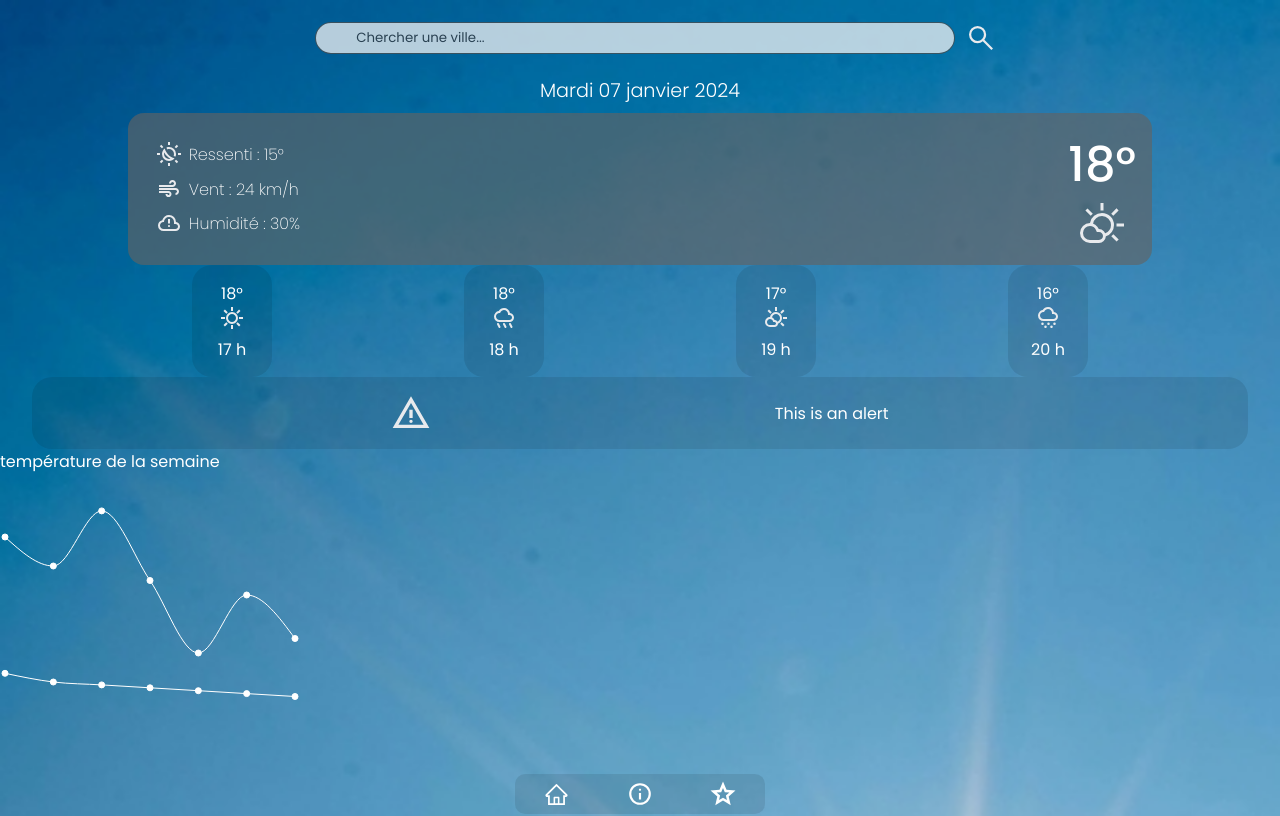
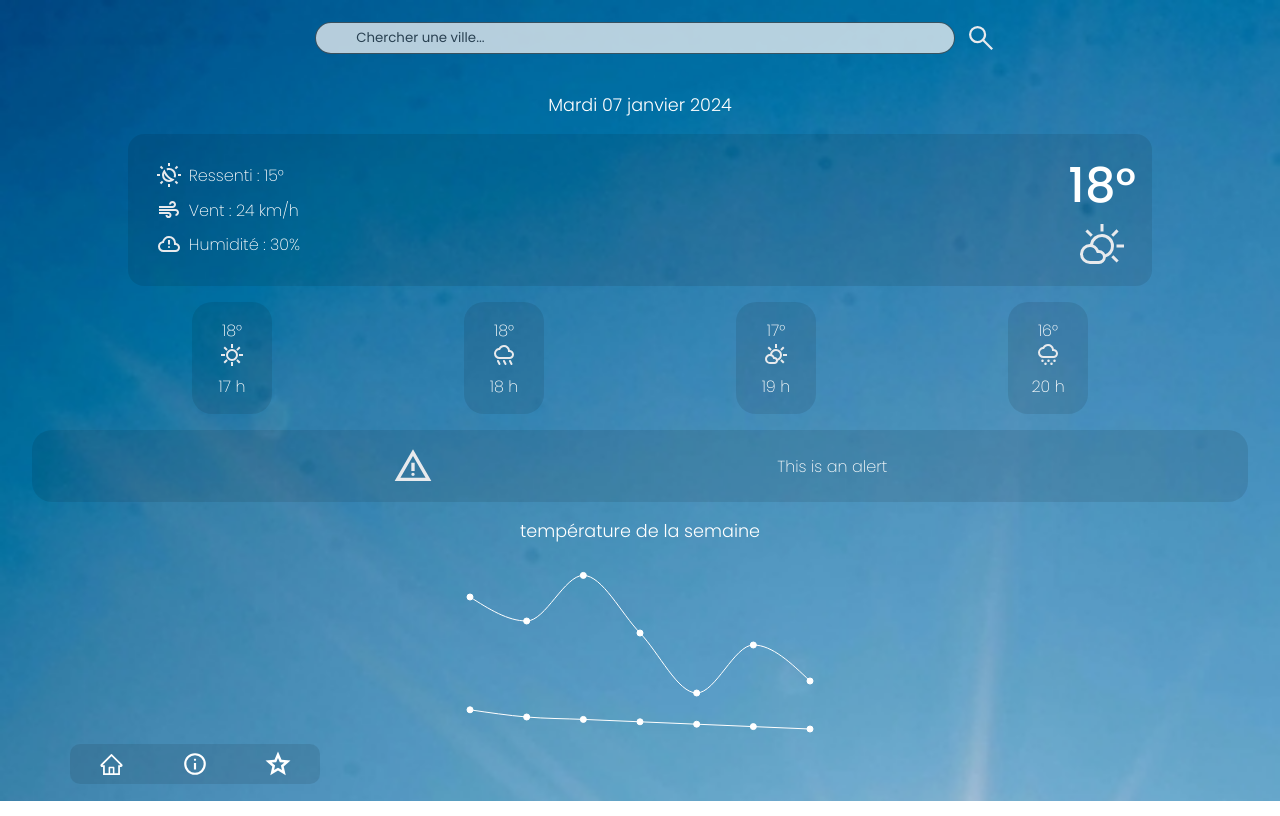
Before and after one commit to WildCodeSchool-2024-09/JS-RemoteFR-Q4-Jaune-P2-Meteo, a React (Vite) app in the folder client/: page / in a window 1280 px wide. Built offline with nearby package versions, Linux system fonts and the light colour scheme; no server answers.

Commit message:
css_HomePage_fixed

```diff
--- a/client/src/App.css
+++ b/client/src/App.css
@@ -9,7 +9,7 @@
 }
 
 body {
-  height: 100vh;
+  height: 100%;
   width: 100vw;
   background-image: url("./assets/images/BG-Main.jpg");
   background-repeat: no-repeat;
--- a/client/src/Styles/CardAlert.css
+++ b/client/src/Styles/CardAlert.css
@@ -4,7 +4,11 @@
   justify-content: space-evenly;
   align-items: center;
   margin: 0 2rem;
+  margin-bottom: 1rem;
   padding: 1rem;
   border-radius: 20px;
   background-color: rgba(0, 0, 0, 0.093);
 }
+.card_alert p {
+  font-weight: 200;
+}
--- a/client/src/Styles/Navbar.css
+++ b/client/src/Styles/Navbar.css
@@ -1,9 +1,11 @@
 .nav-container {
   display: flex;
   margin: 0 auto;
+  position: fixed;
+  bottom: 1rem;
+  left: 70px;
   width: 250px;
   height: 40px;
-  align-items: center;
   justify-content: space-around;
   border-radius: 10px;
   background-color: rgba(0, 0, 0, 0.093);
--- /dev/null
+++ b/client/src/Styles/WeekTemp.css
@@ -0,0 +1,10 @@
+.week-temp {
+  max-width: 350px;
+  margin: 0 auto;
+}
+
+.week-temp h2 {
+  font-size: 1.1rem;
+  font-weight: 300;
+  text-align: center;
+}
--- a/client/src/components/WeatherContext.tsx
+++ b/client/src/components/WeatherContext.tsx
@@ -31,7 +31,7 @@ const Weathercontext = createContext<propsTypes | null>(null);
 export function Weatherprovider({ children }: WeatherproviderType) {
   const [city, setCity] = useState("" as string);
   const [cityData, setCityData] = useState([] as cityDataTypes[]);
-  const [weatherData, setWeatherData] = useState<{ name: string }>({
+  const [weatherData, setWeatherData] = useState({
     name: "",
   });
   console.info(cityData, weatherData);
--- a/client/src/components/WeekTemp.tsx
+++ b/client/src/components/WeekTemp.tsx
@@ -1,4 +1,5 @@
 import { Line, LineChart } from "recharts";
+import "../styles/WeekTemp.css";
 export default function WeekTemp() {
   const data = [
     { name: "Lundi", temp: 33, humidity: 80 },
@@ -10,14 +11,12 @@ export default function WeekTemp() {
     { name: "Dimanche", temp: 25, humidity: 45 },
   ];
   return (
-    <div>
-      <p>température de la semaine</p>
-      <div>
-        <LineChart width={300} height={300} data={data}>
-          <Line type="monotone" dataKey="temp" stroke="white" />
-          <Line type="monotone" dataKey="humidity" stroke="white" />
-        </LineChart>
-      </div>
+    <div className="week-temp">
+      <h2>température de la semaine</h2>
+      <LineChart width={350} height={250} data={data}>
+        <Line type="monotone" dataKey="temp" stroke="white" />
+        <Line type="monotone" dataKey="humidity" stroke="white" />
+      </LineChart>
     </div>
   );
 }
--- a/client/src/styles/Cardhours.css
+++ b/client/src/styles/Cardhours.css
@@ -2,6 +2,8 @@
   display: flex;
   justify-content: space-evenly;
   min-width: 100vw;
+  margin-bottom: 1rem;
+  font-weight: 200;
 }
 
 .card-hour {
--- a/client/src/styles/InputSearch.css
+++ b/client/src/styles/InputSearch.css
@@ -2,7 +2,7 @@
   display: flex;
   justify-content: center;
   align-items: center;
-  margin: 1rem 4rem;
+  margin: 1rem 2rem 0;
   gap: 0.6rem;
 }
 
--- a/client/src/styles/MainCard.css
+++ b/client/src/styles/MainCard.css
@@ -1,8 +1,7 @@
 .main-card-section {
   display: flex;
   flex-direction: column;
-  justify-content: center;
-  align-items: center;
+  margin: 0 auto;
 }
 
 .city-date-main-card {
@@ -13,24 +12,27 @@
 }
 
 .title-main-card {
-  font-size: 2.5rem;
+  font-size: 1.5rem;
   font-weight: 500;
+  margin: 1rem;
 }
 
 .date-main-card {
-  font-size: 1.2rem;
+  font-size: 1.1rem;
   font-weight: 300;
+  margin-bottom: 1rem;
 }
 
 .main-card-container {
+  margin: 0 auto;
   padding: 1rem;
   width: 80%;
-  background: #636363a3;
+  background-color: rgba(0, 0, 0, 0.093);
   display: flex;
   justify-content: space-between;
   align-items: center;
   border-radius: 1rem;
-  margin-top: 0.5rem;
+  margin-bottom: 1rem;
 }
 
 .left-card {
```
